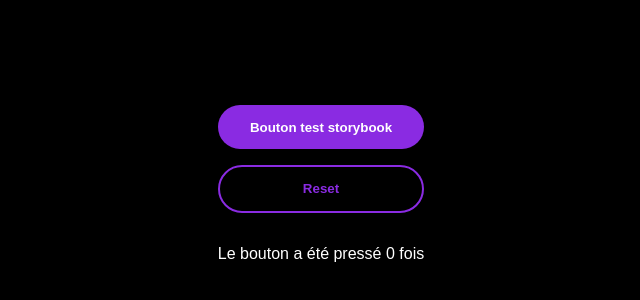
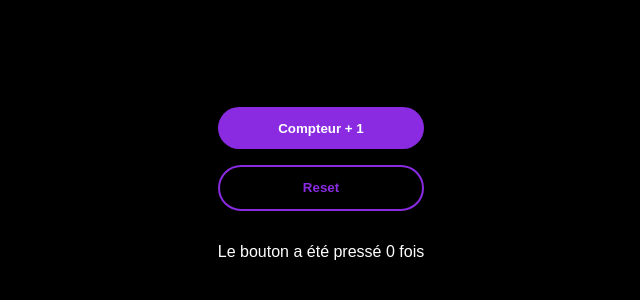
Before and after one commit to raphaelweis/test_storybook, a React (Vite) app: page / in a window 1280 px wide. Shown: the part 208-508 px from the top of the page, without its empty margins (319-959 px from the left). Built offline with nearby package versions, Linux system fonts and the light colour scheme.

Commit message:
feat: Added a button component with 2 variations
Variations are primary and secondary

```diff
--- a/src/App.tsx
+++ b/src/App.tsx
@@ -4,10 +4,9 @@
 function App() {
   const [count, setCount] = useState(0);
 
-
   return (
     <>
-      <Button primary={true} label={"Bouton test storybook"} onClick={() => setCount(count + 1)}></Button>
+      <Button label="Compteur + 1" primary={true} onClick={() => setCount(count + 1)} />
       <Button label="Reset" onClick={() => setCount(0)} />
       <p>Le bouton a été pressé {count} fois</p>
     </>
--- a/src/Button.css
+++ b/src/Button.css
@@ -3,6 +3,7 @@
     border-radius: 9999px;
     font-weight: bold;
     cursor: pointer;
+    padding: 0 1rem;
 }
 
 .primary {
```
Also changed, not shown: 2 other files (tests, documents, lock files or other folders).
